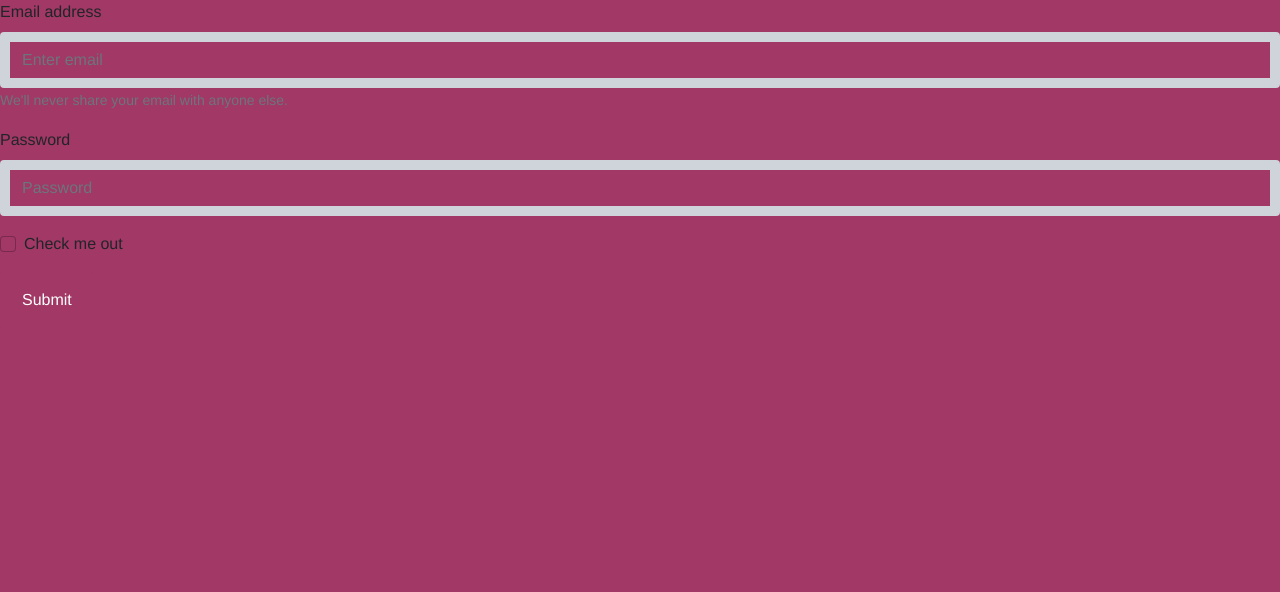
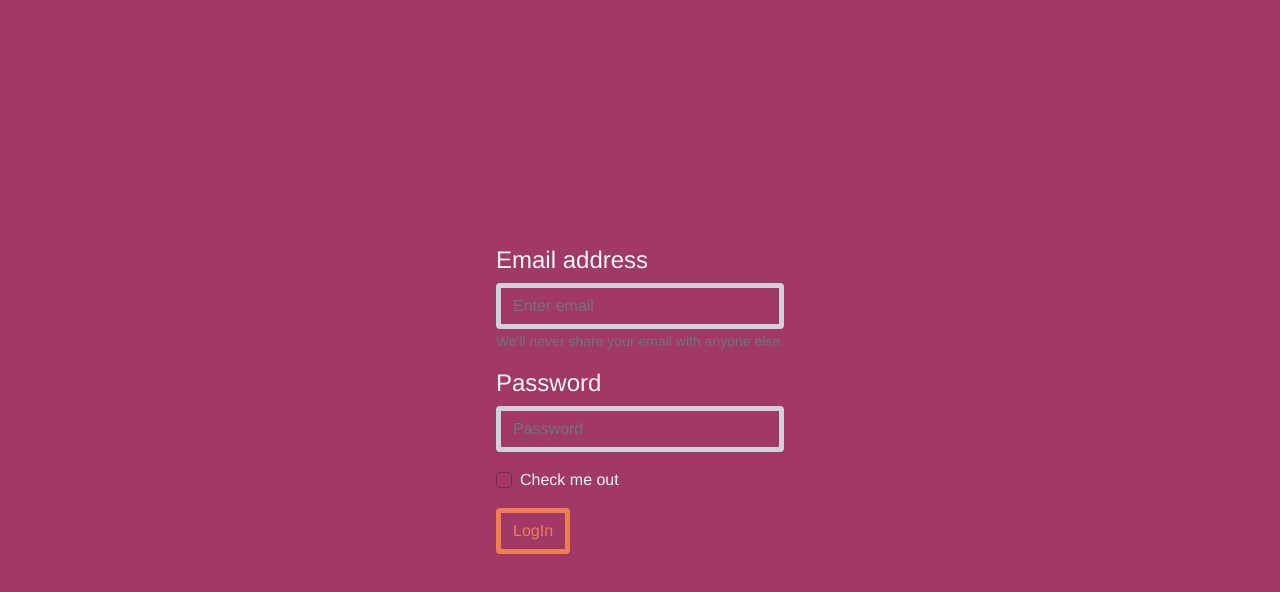
Before and after one commit to kristiyan675/ioPeoplePractise, a React (Create React App) app: page / in a window 1280 px wide. Shown: the top 592 px of the page. Built offline with nearby package versions, Linux system fonts and the light colour scheme.

Commit message:
adding documents

```diff
--- a/public/index.html
+++ b/public/index.html
@@ -1,5 +1,5 @@
 <!DOCTYPE html>
-<html lang="en">
+<html lang="en" class="h-100">
   <head>
     <meta charset="utf-8" />
     <link rel="icon" href="%PUBLIC_URL%/favicon.ico" />
@@ -26,7 +26,7 @@
     -->
     <title>React App</title>
   </head>
-  <body>
+  <body class="h-100">
     <noscript>You need to enable JavaScript to run this app.</noscript>
     <div id="root"></div>
     <!--
--- /dev/null
+++ b/src/components/Documents/Documents.js
@@ -0,0 +1,34 @@
+import {
+    Button,
+    Accordion,
+    Container,
+    Row,
+    Col,
+    ListGroup,
+  } from "react-bootstrap";
+  import {Routes, Route, Link} from "react-router-dom";
+  import Navigation from "../Homepage/Navigation/Navigation";
+
+  const Documents = (props) => {
+    <header>
+      <Navigation />
+      <Container>
+        <Row>
+          <Col className=" py-5">
+            <Accordion>
+              <Accordion.Item eventKey="0">
+                <Accordion.Header>Currently on vacation</Accordion.Header>
+                <Accordion.Body>User1</Accordion.Body>
+              </Accordion.Item>
+              <Accordion.Item eventKey="1">
+                <Accordion.Header>Upcoming Birthdays</Accordion.Header>
+                <Accordion.Body>User3</Accordion.Body>
+              </Accordion.Item>
+            </Accordion>
+          </Col>
+          </Row>
+      </Container>
+    </header>
+  };
+
+  export default Documents;
--- a/src/components/Homepage/Homepage.js
+++ b/src/components/Homepage/Homepage.js
@@ -9,6 +9,7 @@ import {
 import {Link} from "react-router-dom";
 import Navigation from "./Navigation/Navigation";
 import classes from "./Homepage.module.scss";
+
 const Homepage = (props) => {
   return (
     <header className={classes.header}>
@@ -32,7 +33,7 @@ const Homepage = (props) => {
               Hi there, @user <br /> You have 100 vacation hours
             </h1>
 
-              <Link to='/vacation'><Button>Create a new vacation</Button></Link>
+              <Link to='/vacation'><Button className="outline-secondary">Create a new vacation</Button></Link>
 
           </Col>
         </Row>
--- a/src/components/Homepage/Homepage.module.scss
+++ b/src/components/Homepage/Homepage.module.scss
@@ -1,3 +1,5 @@
+@import "../../style.scss";
+
 .header {
   height: 100vh;
 }
--- a/src/components/loginForm.js
+++ b/src/components/loginForm.js
@@ -1,14 +1,15 @@
-import { Form, Button } from 'react-bootstrap'
-import { useRef, useState, useContext } from 'react'
-import UserContext from '../store/userContext';
-const axios = require('axios');
+import { Form, Button } from "react-bootstrap";
+import { useRef, useState, useContext } from "react";
+import UserContext from "../store/userContext";
+import './loginForm.scss'
 
+const axios = require("axios");
 
 const LoginForm = (props) => {
   const emailInputRef = useRef();
   const passwordInputRef = useRef();
 
-    const ctx = useContext(UserContext)
+  const ctx = useContext(UserContext);
 
   const loginSubmitHandler = (e) => {
     e.preventDefault();
@@ -18,44 +19,59 @@ const LoginForm = (props) => {
     const loginData = {
       email: enteredEmail,
       password: enteredPassword,
-            returnSecureToken: true
+      returnSecureToken: true,
     };
 
     const login = async () => {
       try {
-                const res = await axios.post('https://identitytoolkit.googleapis.com/v1/accounts:signInWithPassword?key=AIzaSyCqoI5B02Xkih4XOtXoaDuEbK_WC6yShJ4', loginData);
+        const res = await axios.post(
+          "https://identitytoolkit.googleapis.com/v1/accounts:signInWithPassword?key=AIzaSyCqoI5B02Xkih4XOtXoaDuEbK_WC6yShJ4",
+          loginData
+        );
         ctx.email = res.data.email;
-                props.toggle()
+        props.toggle();
       } catch (err) {
         console.error(err);
       }
     };
     login();
-
-    }
+  };
 
   return (
+    <div className="d-flex container vh-100 justify-content-center align-items-center">
+      <div className="row vh-100 justify-content-center align-items-center text-styles">
           <Form onSubmit={loginSubmitHandler}>
             <Form.Group className="mb-3" controlId="formBasicEmail">
-                <Form.Label>Email address</Form.Label>
-                <Form.Control type="email" placeholder="Enter email" ref={emailInputRef} />
+              <Form.Label className="display-6">Email address</Form.Label>
+              <Form.Control
+                type="email"
+                placeholder="Enter email"
+                ref={emailInputRef}
+              />
               <Form.Text className="text-muted">
                 We'll never share your email with anyone else.
               </Form.Text>
             </Form.Group>
 
             <Form.Group className="mb-3" controlId="formBasicPassword">
-                <Form.Label>Password</Form.Label>
-                <Form.Control type="password" placeholder="Password" ref={passwordInputRef} />
+              <Form.Label className="display-6">Password</Form.Label>
+              <Form.Control
+                type="password"
+                placeholder="Password"
+                ref={passwordInputRef}
+              />
             </Form.Group>
             <Form.Group className="mb-3" controlId="formBasicCheckbox">
               <Form.Check type="checkbox" label="Check me out" />
             </Form.Group>
-            <Button variant="primary" type="submit">
-                Submit
+            <Button variant="outline-secondary" type="submit">
+              LogIn
             </Button>
           </Form>
-    )
-}
+        </div>
+      </div>
+
+  );
+};
 
 export default LoginForm;
--- /dev/null
+++ b/src/components/loginForm.scss
@@ -0,0 +1,10 @@
+@import "../style.scss";
+
+.text-styles {
+    color: $text-color;
+    font-family: $font-family-sans-serif;
+}
+
+.btn {
+    border-radius: 50%;
+}
--- a/src/style.scss
+++ b/src/style.scss
@@ -5,12 +5,14 @@ $dark: #454545;
 $light: #f7f7f7;
 $body-bg: #A13865;
 $btn-default-color: #ED7F53;
+$input-default-color: #f7f7f7;
+$input-border-default-color: #f7f7f7;
 
 //Custom styling
 $padding-base-vertical: 10px;
-$border-width: 10px;
-$border-radius-base: 20px;
-$btn-border-radius-base: 20px;
+$border-width: 5px;
+$border-radius-base: 50px;
+$btn-border-radius-base: 50px;
 
 //Custom Font variables
 $font-family-sans-serif: "TT Commons Pro", Helvetica, sans-serif;
```
Also changed, not shown: src/components/Homepage/Navigation/Navigation.js (+4 -4 lines), src/components/Documents/Documents.css (added). Lines whose indentation alone changed are shown as unchanged.
